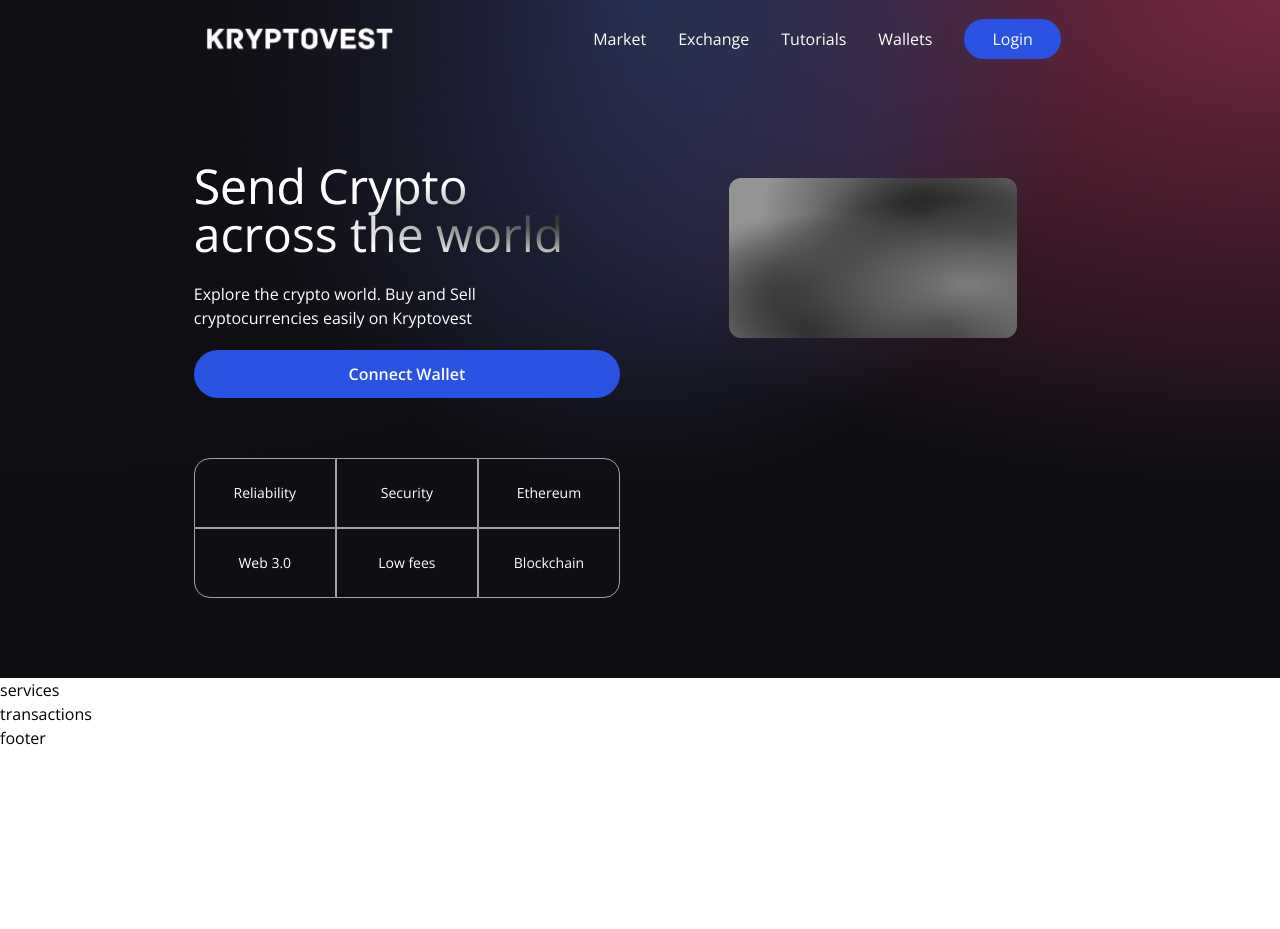
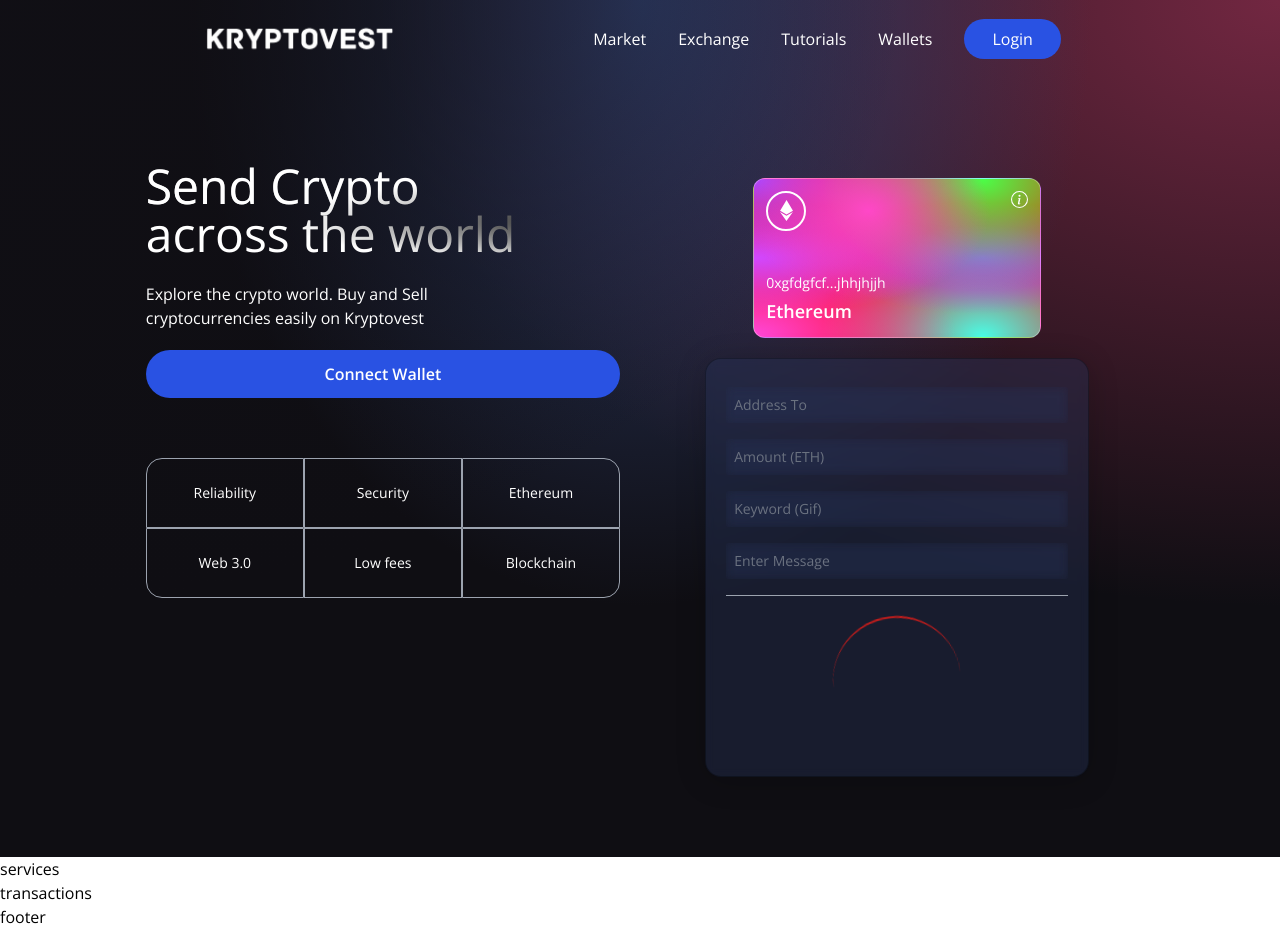
Before and after one commit to DanCanCode/Kryptovest, a React (Vite) app in the folder client/: page / in a window 1280 px wide. Before the commit the page ends 800 px from the top, so only its background shows below. Built offline with nearby package versions, Linux system fonts and the light colour scheme.

Commit message:
welcome page done

```diff
--- a/client/index.html
+++ b/client/index.html
@@ -4,7 +4,7 @@
     <meta charset="UTF-8" />
     <link rel="icon" type="image/svg+xml" href="/vite.svg" />
     <meta name="viewport" content="width=device-width, initial-scale=1.0" />
-    <title>Vite + React</title>
+    <title>Kryptovest</title>
   </head>
   <body>
     <div id="root"></div>
--- a/client/package.json
+++ b/client/package.json
@@ -9,6 +9,7 @@
     "preview": "vite preview"
   },
   "dependencies": {
+    "@tailwindcss/forms": "^0.5.3",
     "ethers": "^5.7.2",
     "react": "^18.2.0",
     "react-dom": "^18.2.0",
--- a/client/postcss.config.cjs
+++ b/client/postcss.config.cjs
@@ -1,6 +1,4 @@
+const tailwindcss = require("tailwindcss");
 module.exports = {
-  plugins: {
-    tailwindcss: {},
-    autoprefixer: {},
-  },
-}
+  plugins: [tailwindcss("./tailwind.config.cjs"), require("autoprefixer")],
+};
--- a/client/src/components/Loader.jsx
+++ b/client/src/components/Loader.jsx
@@ -1,5 +1,9 @@
 const Loader = () => {
-  return <h1>loader</h1>;
+  return (
+    <div className="flex justify-center items-center py-3 ">
+      <div className="animate-spin rounded-full h-32 w-32 border-b-2 border-red-700" />
+    </div>
+  );
 };
 
 export default Loader;
--- a/client/src/components/Welcome.jsx
+++ b/client/src/components/Welcome.jsx
@@ -6,13 +6,26 @@
 const commonStyles =
   "min-h-[70px] sm:px-0 px-2 sm:min-w-[120px] flex justify-center items-center border-[0.5px] border-gray-400 text-sm font-light text-white";
 
+const Input = ({ placeholder, name, type, value, handleChange }) => (
+  <input
+    placeholder={placeholder}
+    type={type}
+    step="0.0001"
+    value={value}
+    onChange={(e) => handleChange(e, name)}
+    className="my-2 w-full rounded-sm p-2 outline-none bg-transparent text-white border-none text-sm white-glassmorphism"
+  />
+);
+
 const Welcome = () => {
   const connectWallet = () => {};
 
+  const handleSubmit = () => {};
+
   return (
     <div className="flex w-full justify-center items-center">
-      <div className="flex md:flex-row flex-col items-start justify-between md:p-20 py-12 px-4">
-        <div className="flex flex-1 justify-start flex-col md:mr-10">
+      <div className="flex mf:flex-row flex-col items-start justify-between md:p-20 py-12 px-4">
+        <div className="flex flex-1 justify-start flex-col mf:mr-10">
           <h1 className="text-3xl text-white sm:text-5xl text-gradient py-1">
             Send Crypto <br /> across the world
           </h1>
@@ -41,8 +54,68 @@
           </div>
         </div>
 
-        <div className="flex flex-col flex-1 items-center justify-start w-full md:mt-0 mt-10">
-          <div className="p-3 justify-end items-start flex-col rounded-xl h-40 sm:w-72 w-full my-5 eth-card white-glassmorpism"></div>
+        <div className="flex flex-col flex-1 items-center justify-start w-full mf:mt-0 mt-10">
+          <div className="p-3 justify-end items-start flex-col rounded-xl h-40 sm:w-72 w-full my-5 eth-card white-glassmorphism">
+            <div className="flex justify-between flex-col w-full h-full">
+              <div className="flex justify-between items-start">
+                <div className="w-10 h-10 rounded-full border-2 border-white flex justify-center items-center">
+                  <SiEthereum fontSize={21} color="#fff" />
+                </div>
+
+                <BsInfoCircle fontSize={17} color="#fff" />
+              </div>
+
+              <div>
+                <p className="font-light text-white text-sm">
+                  0xgfdgfcf...jhhjhjjh
+                </p>
+                <p className="font-semibold text-white text-lg mt-1">
+                  Ethereum
+                </p>
+              </div>
+            </div>
+          </div>
+
+          <div className="p-5 sm:w-96 w-full flex flex-col justify-start items-center blue-glassmorphism">
+            <Input
+              placeholder="Address To"
+              name="addressTo"
+              type="text"
+              handleChange={() => {}}
+            />
+            <Input
+              placeholder="Amount (ETH)"
+              name="amount"
+              type="number"
+              handleChange={() => {}}
+            />
+            <Input
+              placeholder="Keyword (Gif)"
+              name="keyword"
+              type="text"
+              handleChange={() => {}}
+            />
+            <Input
+              placeholder="Enter Message"
+              name="message"
+              type="text"
+              handleChange={() => {}}
+            />
+
+            <div className="h-[1px] w-full my-2 bg-gray-400" />
+
+            {true ? (
+              <Loader />
+            ) : (
+              <button
+                type="button"
+                onClick={handleSubmit}
+                className="text-white w-full mt-2 border-[1px] p-2 border-[#3d4f7c] rounded-full cursor-pointer"
+              >
+                Send Now
+              </button>
+            )}
+          </div>
         </div>
       </div>
     </div>
--- a/client/src/index.css
+++ b/client/src/index.css
@@ -73,18 +73,18 @@
 }
 
 .eth-card {
-  background-color: #949494;
+  background-color: hsla(0, 100%, 50%, 1);
   background-image: radial-gradient(
-      at 83% 67%,
-      rgb(124, 124, 124) 0,
-      transparent 58%
+      at 40% 20%,
+      hsla(318, 100%, 64%, 1) 0px,
+      transparent 50%
     ),
-    radial-gradient(at 67% 20%, rgb(35, 35, 35) 0, transparent 59%),
-    radial-gradient(at 88% 35%, rgb(44, 44, 44) 0, transparent 50%),
-    radial-gradient(at 31% 91%, rgb(44, 44, 44) 0, transparent 52%),
-    radial-gradient(at 27% 71%, rgb(66, 66, 66) 0, transparent 49%),
-    radial-gradient(at 74% 89%, rgb(21, 20, 20) 0, transparent 51%),
-    radial-gradient(at 53% 75%, rgb(102, 102, 102) 0, transparent 45%);
+    radial-gradient(at 80% 0%, hsla(119, 100%, 64%, 1) 0px, transparent 50%),
+    radial-gradient(at 0% 50%, hsla(285, 100%, 64%, 1) 0px, transparent 50%),
+    radial-gradient(at 80% 50%, hsla(270, 100%, 64%, 1) 0px, transparent 50%),
+    radial-gradient(at 0% 100%, hsla(312, 100%, 64%, 1) 0px, transparent 50%),
+    radial-gradient(at 80% 100%, hsla(172, 100%, 64%, 1) 0px, transparent 50%),
+    radial-gradient(at 0% 0%, hsla(273, 100%, 64%, 1) 0px, transparent 50%);
 }
 
 .text-gradient {
--- a/client/tailwind.config.cjs
+++ b/client/tailwind.config.cjs
@@ -1,8 +1,35 @@
-/** @type {import('tailwindcss').Config} */
 module.exports = {
-  content: ["./index.html", "./src/**/*.{js,ts,jsx,tsx}"],
+  purge: ["./src/**/*.{js,jsx,ts,tsx}", "./public/index.html"],
+  mode: "jit",
+  darkMode: false, // or 'media' or 'class'
   theme: {
+    fontFamily: {
+      display: ["Open Sans", "sans-serif"],
+      body: ["Open Sans", "sans-serif"],
+    },
+    extend: {
+      screens: {
+        mf: "990px",
+      },
+      keyframes: {
+        "slide-in": {
+          "0%": {
+            "-webkit-transform": "translateX(120%)",
+            transform: "translateX(120%)",
+          },
+          "100%": {
+            "-webkit-transform": "translateX(0%)",
+            transform: "translateX(0%)",
+          },
+        },
+      },
+      animation: {
+        "slide-in": "slide-in 0.5s ease-out",
+      },
+    },
+  },
+  variants: {
     extend: {},
   },
-  plugins: [],
+  plugins: [require("@tailwindcss/forms")],
 };
```
Also changed, not shown: 1 other file (tests, documents, lock files or other folders).
